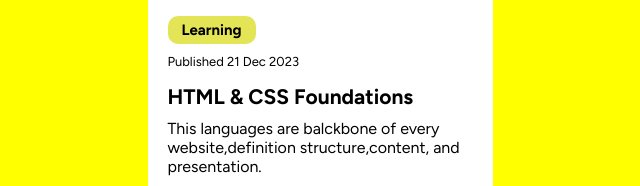
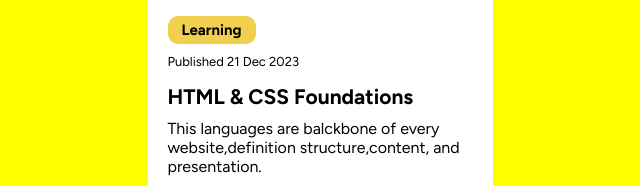
Before and after one commit to srsanjaykumar/Blog-preview-card, a plain HTML site: page index.html in a window 1280 px wide. Shown: the part 375-561 px from the top of the page, 320-960 px from the left. Drawn offline with Linux system fonts and the light colour scheme.

Commit message:
Color fixed

```diff
--- a/style.css
+++ b/style.css
@@ -35,7 +35,7 @@ img {
   max-width: auto;
   border-radius: 10px;
   padding: 5px 14px;
-  background-color: rgba(222, 222, 49, 0.814);
+  background-color:#f1d04f;
 }
 
 .section-2 h2 {
```
